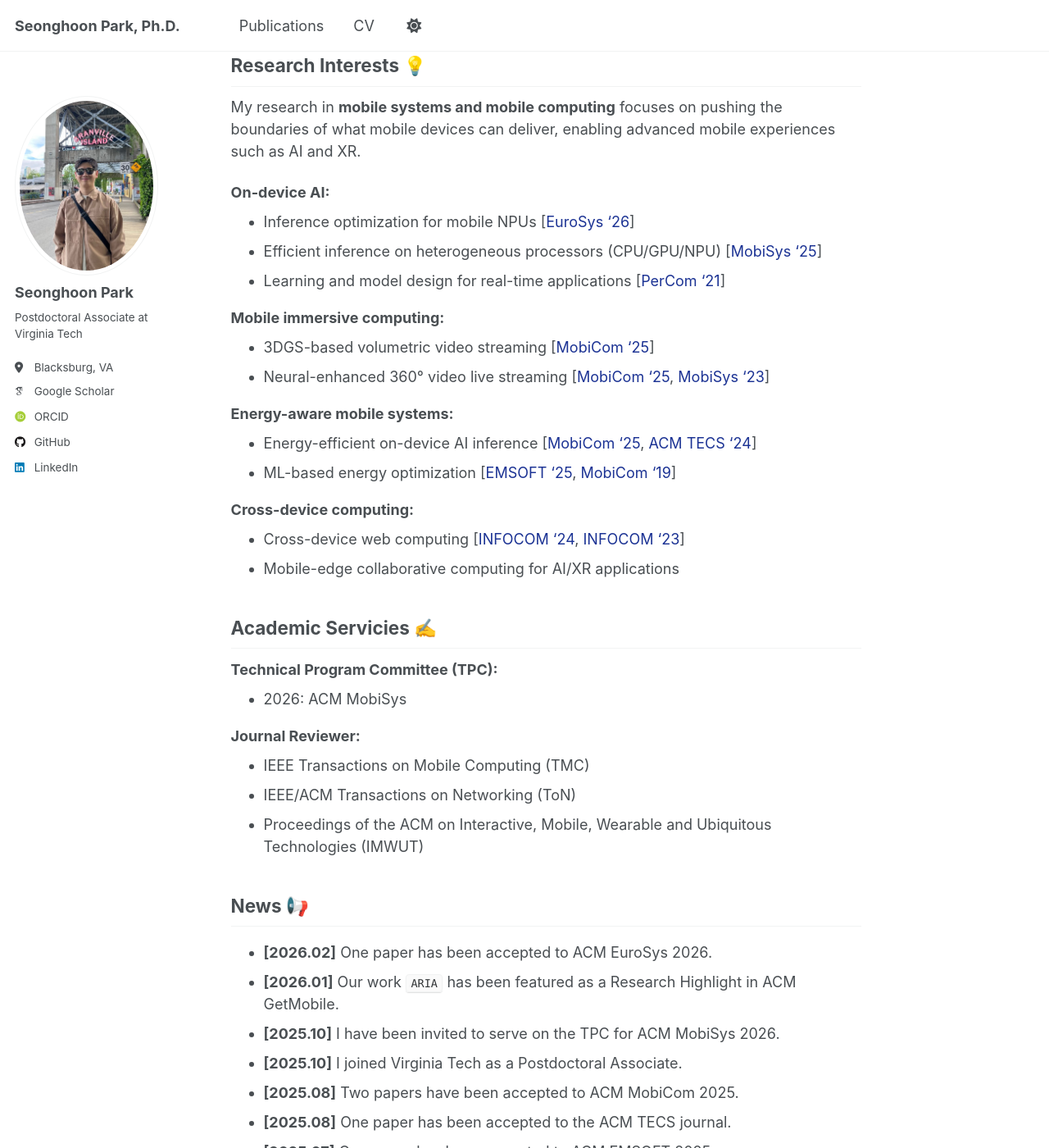
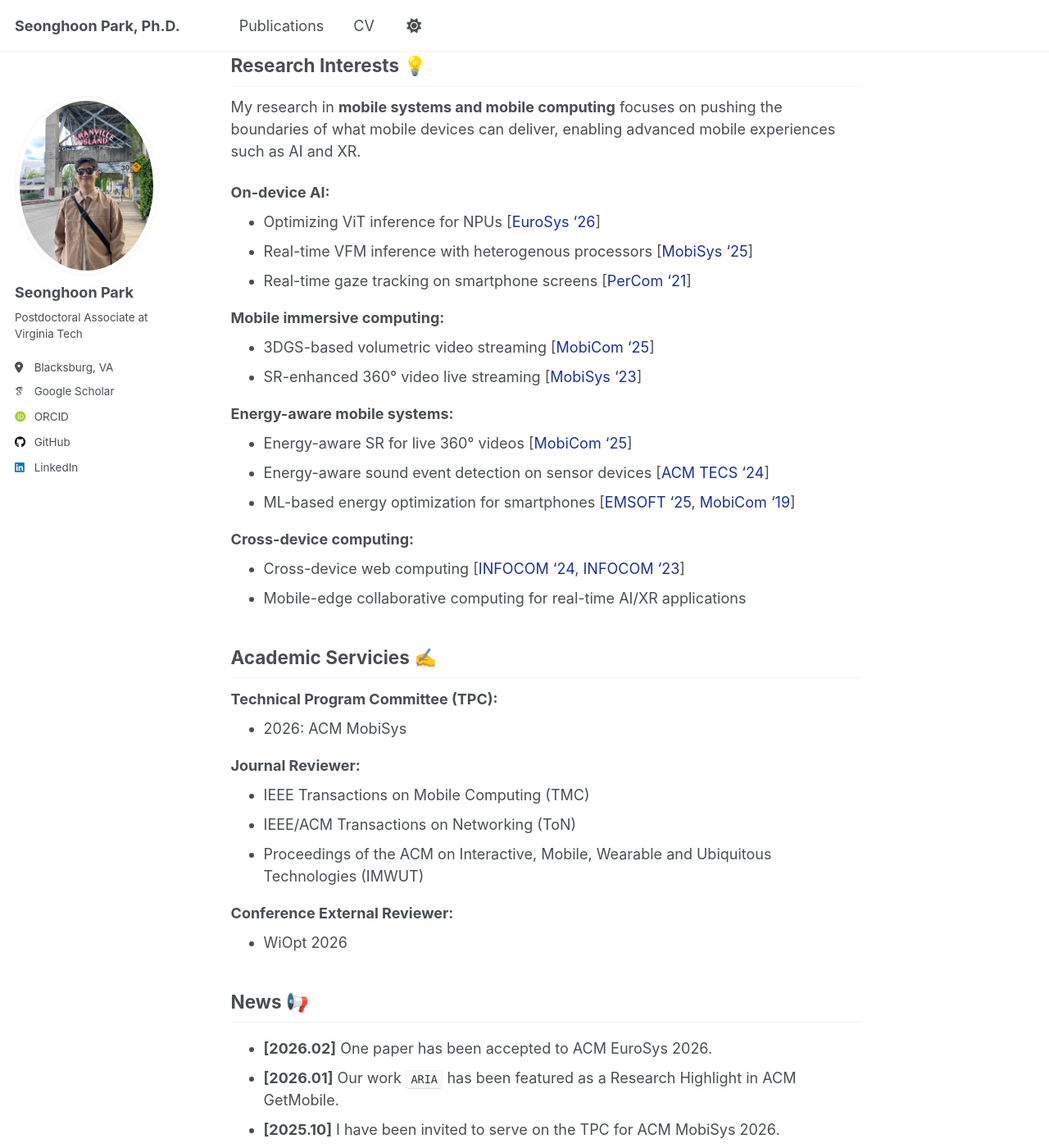
Before and after one commit to iamseonghoon/iamseonghoon.github.io, a Jekyll site: the page built from _pages/about.md, in a window 1280 px wide and 1400 px high, scrolled down 474 px. Shown: the whole window at 82% size. Built offline with Jekyll 4.4.1, drawn with Linux system fonts in a browser that asks for light colours; some web fonts are replaced; a script that is not in the unit is left out.

Commit message:
update about.md

```diff
--- a/_pages/about.md
+++ b/_pages/about.md
@@ -22,21 +22,22 @@ Prior to joing Virginia Tech, I received the Ph.D. degree in Computer Science fr
 My research in **mobile systems and mobile computing** focuses on pushing the boundaries of what mobile devices can deliver, enabling advanced mobile experiences such as AI and XR.
 
 **On-device AI:**
-* Inference optimization for mobile NPUs [[EuroSys '26](https://seonghoon.page/publications/)]
-* Efficient inference on heterogeneous processors (CPU/GPU/NPU) [[MobiSys '25](https://dl.acm.org/doi/10.1145/3711875.3729161)]
-* Learning and model design for real-time applications [[PerCom '21](https://ieeexplore.ieee.org/document/9439113)]
+* Optimizing ViT inference for NPUs [[EuroSys '26](https://seonghoon.page/publications/)]
+* Real-time VFM inference with heterogenous processors [[MobiSys '25](https://dl.acm.org/doi/10.1145/3711875.3729161)]
+* Real-time gaze tracking on smartphone screens [[PerCom '21](https://ieeexplore.ieee.org/document/9439113)]
 
 **Mobile immersive computing:**
 * 3DGS-based volumetric video streaming [[MobiCom '25](https://dl.acm.org/doi/10.1145/3680207.3765267)]
-* Neural-enhanced 360&deg; video live streaming [[MobiCom '25](https://dl.acm.org/doi/10.1145/3680207.3765252), [MobiSys '23](https://dl.acm.org/doi/10.1145/3581791.3596851)]
+* SR-enhanced 360&deg; video live streaming [[MobiSys '23](https://dl.acm.org/doi/10.1145/3581791.3596851)]
 
 **Energy-aware mobile systems:**
-* Energy-efficient on-device AI inference [[MobiCom '25](https://dl.acm.org/doi/10.1145/3680207.3765252), [ACM TECS '24](https://dl.acm.org/doi/10.1145/3761806)]
-* ML-based energy optimization [[EMSOFT '25](https://dl.acm.org/doi/10.1145/3757918), [MobiCom '19](https://dl.acm.org/doi/10.1145/3300061.3345449)]
+* Energy-aware SR for live 360&deg; videos [[MobiCom '25](https://dl.acm.org/doi/10.1145/3680207.3765252)]
+* Energy-aware sound event detection on sensor devices [[ACM TECS '24](https://dl.acm.org/doi/10.1145/3761806)]
+* ML-based energy optimization for smartphones [[EMSOFT '25](https://dl.acm.org/doi/10.1145/3757918), [MobiCom '19](https://dl.acm.org/doi/10.1145/3300061.3345449)]
 
 **Cross-device computing:**
 * Cross-device web computing [[INFOCOM '24](https://ieeexplore.ieee.org/document/10621433), [INFOCOM '23](https://dl.acm.org/doi/10.1145/3581791.3596851)]
-* Mobile-edge collaborative computing for AI/XR applications
+* Mobile-edge collaborative computing for real-time AI/XR applications
 
 
 ## Academic Servicies ✍️
@@ -47,6 +48,9 @@ My research in **mobile systems and mobile computing** focuses on pushing the bo
 * IEEE Transactions on Mobile Computing (TMC)
 * IEEE/ACM Transactions on Networking (ToN)
 * Proceedings of the ACM on Interactive, Mobile, Wearable and Ubiquitous Technologies (IMWUT)
+
+**Conference External Reviewer:**
+* WiOpt 2026
 
 
 ## News 📢
```
